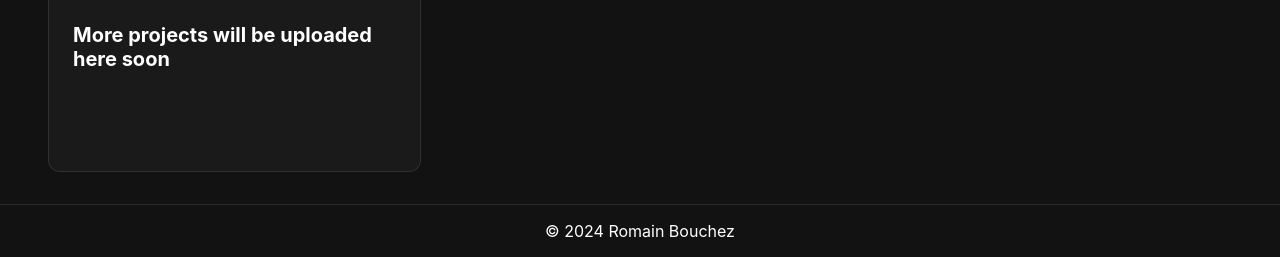
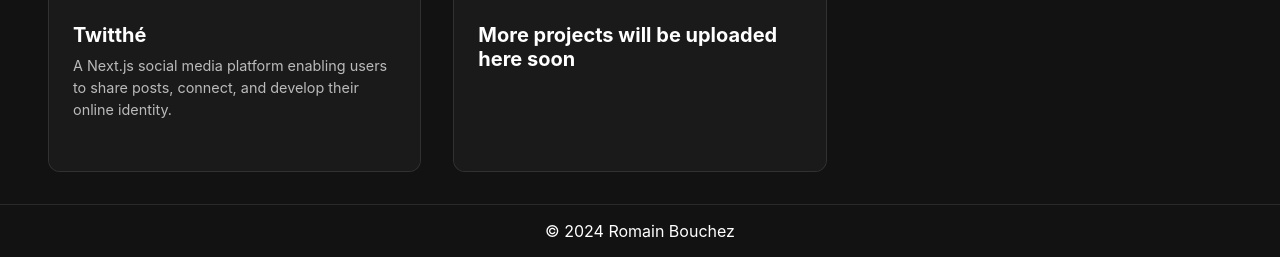
Before and after one commit to RomainBouchez/Portfolio, a PHP site: page /projects.html in a window 1280 px wide. Shown: the part 719-976 px from the top of the page. Run offline with PHP 8.4, Linux system fonts and the light colour scheme; grey boxes labelled with a size stand in for pictures from a placeholder-image service; some libraries are stand-ins or nearby versions.

Commit message:
Add Twitthé project and custom styling

```diff
--- a/portfolio-website/projects.html
+++ b/portfolio-website/projects.html
@@ -2,7 +2,7 @@
 <html lang="en">
 <head>
 <meta charset="UTF-8">
-<meta name="viewport" content="width=device-width, initial-scale=1.0">
+<meta name="viewport" content="width=device-width, initial-scale=1.0, maximum-scale=1.0, user-scalable=no">
 <title>Projects - Romain Bouchez</title>
 <link href="https://cdnjs.cloudflare.com/ajax/libs/font-awesome/5.15.4/css/all.min.css" rel="stylesheet">
 <link rel="stylesheet" href="css/style.css">
@@ -280,7 +280,7 @@
             <span class="close">&times;</span>
             <div class="modal-content">
                 <div class="modal-header">
-                    <img src="img/Fast-typing-1100x400.webp" alt="Fast-typing Application" class="header-image" ">
+                    <img src="img/Fast-typing-1100x400.webp" alt="Fast-typing Application" class="header-image">
                     <div class="project-title-container">
                         <h1 class="project-title">Fast-Typing</h1>
                         <div class="tech-badges">
@@ -405,6 +405,153 @@
         </div>
 
 
+        <!-- Portfolio Item for Twitthé -->
+        <div class="portfolio-item" data-modal="Twitthé-modal">
+            <img src="img/Twitthe-icon.png" alt="Twitthé Application" style="size: 120%;">
+            <div class="portfolio-item-info">
+                <h2>Twitthé</h2>
+                <p>A Next.js social media platform enabling users to share posts, connect, and develop their online identity.</p>            </div>
+        </div>
+        <!-- Twitthé Project Modal -->
+        <div id="Twitthé-modal" class="modal">
+            <span class="close">&times;</span>
+            <div class="modal-content">
+                <div class="modal-header">
+                    <img src="img/Twitthe-logo-large.jpg" alt="Twitthé Application" class="header-image" style >
+                    <div class="project-title-container">
+                        <h1 class="project-title">Twitthé</h1>
+                        <div class="tech-badges">
+                            <span class="badge">Next.js 15</span>
+                            <span class="badge">React 19</span>
+                            <span class="badge">TypeScript</span>
+                            <span class="badge">Prisma</span>
+                            <span class="badge">Tailwind CSS</span>
+                            <span class="badge">Clerk Auth</span>
+                        </div>
+                    </div>
+                </div>
+
+                <div class="modal-content-info">
+                    <div class="project-overview">
+                        <p class="lead-text">Twitthé is a comprehensive social media platform that enables users to share posts, follow other users, engage with content through likes and comments, and receive real-time notifications. The application features a modern UI with dark mode support and responsive design for all devices.</p>
+
+                        <div class="demo-images">
+                            <img src="img/Twitthe-home.png" alt="Twitthé Home Feed" class="demo-image" width="600" height="400">
+                            <img src="img/Twitthe-profile.png" alt="Twitthé User Profile" class="demo-image" width="600" height="400">
+                            <img src="img/Twitthe-notification.png" alt="Twitthé Notifications" class="demo-image" width="600" height="400">
+                        </div>
+                    </div>
+
+                    <a href="https://social.romainbouchez.fr" class="github-btn" target="_blank">
+                        Try here !
+                    </a>
+
+                    <div class="project-section">
+                        <h3><i class="fas fa-star"></i> Key Features</h3>
+                        <div class="features-grid">
+                            <div class="feature">
+                                <i class="fas fa-user-circle feature-icon"></i>
+                                <h4>User Profiles</h4>
+                                <p>Customizable profiles with bio, location, and profile pictures</p>
+                            </div>
+                            <div class="feature">
+                                <i class="fas fa-comment-alt feature-icon"></i>
+                                <h4>Social Interactions</h4>
+                                <p>Post, like, comment, and @mention other users</p>
+                            </div>
+                            <div class="feature">
+                                <i class="fas fa-bell feature-icon"></i>
+                                <h4>Notifications</h4>
+                                <p>Real-time notification system for likes, comments, follows, and mentions</p>
+                            </div>
+                            <div class="feature">
+                                <i class="fas fa-moon feature-icon"></i>
+                                <h4>Light/Dark Mode</h4>
+                                <p>Seamless theme switching for user comfort</p>
+                            </div>
+                        </div>
+                    </div>
+
+                    <div class="project-section">
+                        <h3><i class="fas fa-code"></i> Technologies Used</h3>
+                        <div class="tech-stack">
+                            <div class="tech-category">
+                                <h4>Frontend</h4>
+                                <ul>
+                                    <li><span class="tech-icon"><i class="fab fa-react"></i></span> React 19</li>
+                                    <li><span class="tech-icon"><i class="fab fa-js"></i></span> Next.js 15</li>
+                                    <li><span class="tech-icon"><i class="fab fa-css3-alt"></i></span> Tailwind CSS 4</li>
+                                    <li><span class="tech-icon"><i class="fas fa-moon"></i></span> next-themes</li>
+                                    <li><span class="tech-icon"><i class="fab fa-react"></i></span> Radix UI Components</li>
+                                </ul>
+                            </div>
+                            <div class="tech-category">
+                                <h4>Backend</h4>
+                                <ul>
+                                    <li><span class="tech-icon"><i class="fas fa-server"></i></span> Next.js Server Actions</li>
+                                    <li><span class="tech-icon"><i class="fas fa-database"></i></span> Prisma ORM</li>
+                                    <li><span class="tech-icon"><i class="fas fa-database"></i></span> PostgreSQL</li>
+                                    <li><span class="tech-icon"><i class="fas fa-user-shield"></i></span> Clerk Authentication</li>
+                                </ul>
+                            </div>
+                            <div class="tech-category">
+                                <h4>Services</h4>
+                                <ul>
+                                    <li><span class="tech-icon"><i class="fas fa-cloud-upload-alt"></i></span> UploadThing</li>
+                                    <li><span class="tech-icon"><i class="fas fa-file"></i></span> TypeScript</li>
+                                </ul>
+                            </div>
+                        </div>
+                    </div>
+
+                    <!-- Project Structure Section -->
+                    <div class="project-section">
+                        <h3><i class="fas fa-folder-open"></i> Project Architecture</h3>
+                        <div class="file-structure">
+                            <div class="directory">
+                                <div class="directory-name"><i class="fas fa-folder-open"></i> src/</div>
+                                <div class="files">
+                                    <div class="file"><i class="fas fa-folder"></i> app/ <span class="file-comment"># Next.js App Router components</span></div>
+                                    <div class="file"><i class="fas fa-folder"></i> components/ <span class="file-comment"># Reusable UI components</span></div>
+                                    <div class="file"><i class="fas fa-folder"></i> actions/ <span class="file-comment"># Server actions for data operations</span></div>
+                                    <div class="file"><i class="fas fa-folder"></i> lib/ <span class="file-comment"># Utility functions and configuration</span></div>
+                                </div>
+                            </div>
+                            <div class="directory">
+                                <div class="directory-name"><i class="fas fa-folder-open"></i> prisma/</div>
+                                <div class="files">
+                                    <div class="file"><i class="fas fa-file-code"></i> schema.prisma <span class="file-comment"># Database schema</span></div>
+                                </div>
+                            </div>
+                        </div>
+                    </div>
+
+                    <div class="project-section">
+                        <h3><i class="fas fa-cogs"></i> Key Implementation Details</h3>
+                        <ul>
+                            <li><strong>Server Actions:</strong> Uses Next.js Server Actions for data mutations with real-time revalidation</li>
+                            <li><strong>Database Architecture:</strong> Relational database with models for users, posts, likes, comments, follows, and notifications</li>
+                            <li><strong>Authentication:</strong> Fully integrated with Clerk for secure, multi-provider authentication</li>
+                            <li><strong>Accessibility:</strong> Maintained accessibility standards with semantic HTML and ARIA attributes</li>
+                            <li><strong>Mentions System:</strong> Custom implementation for @username mentions with real-time notifications</li>
+                            <li><strong>Image Uploads:</strong> Secure image processing and storage with UploadThing integration</li>
+                        </ul>
+                    </div>
+
+                    <div class="project-footer">
+                        <a href="https://github.com/RomainBouchez/Twitthe.git" class="github-btn" target="_blank">
+                            <i class="fab fa-github"></i> GitHub Repository
+                        </a>
+                        <div class="author-info">
+                            <p>Developed by Romain Bouchez</p>
+                            <p><i class="fas fa-envelope"></i> bouchez@et.esiea.fr</p>
+                        </div>
+                    </div>
+                </div>
+            </div>
+        </div>
+
+
 
         <!-- Project soon Modal -->
         <div id="project-soon-modal" class="modal">
```
Also changed, not shown: portfolio-website/css/project.css (+62 -0 lines).
